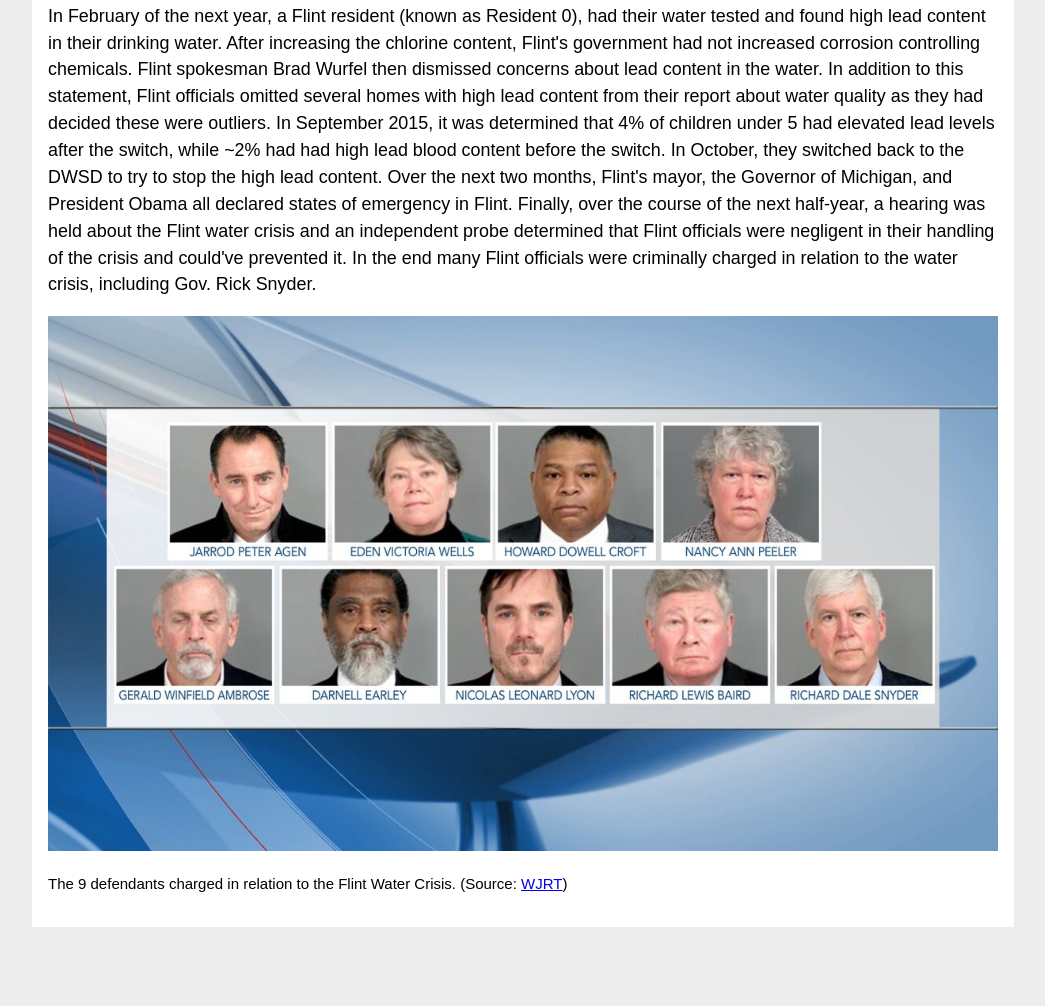
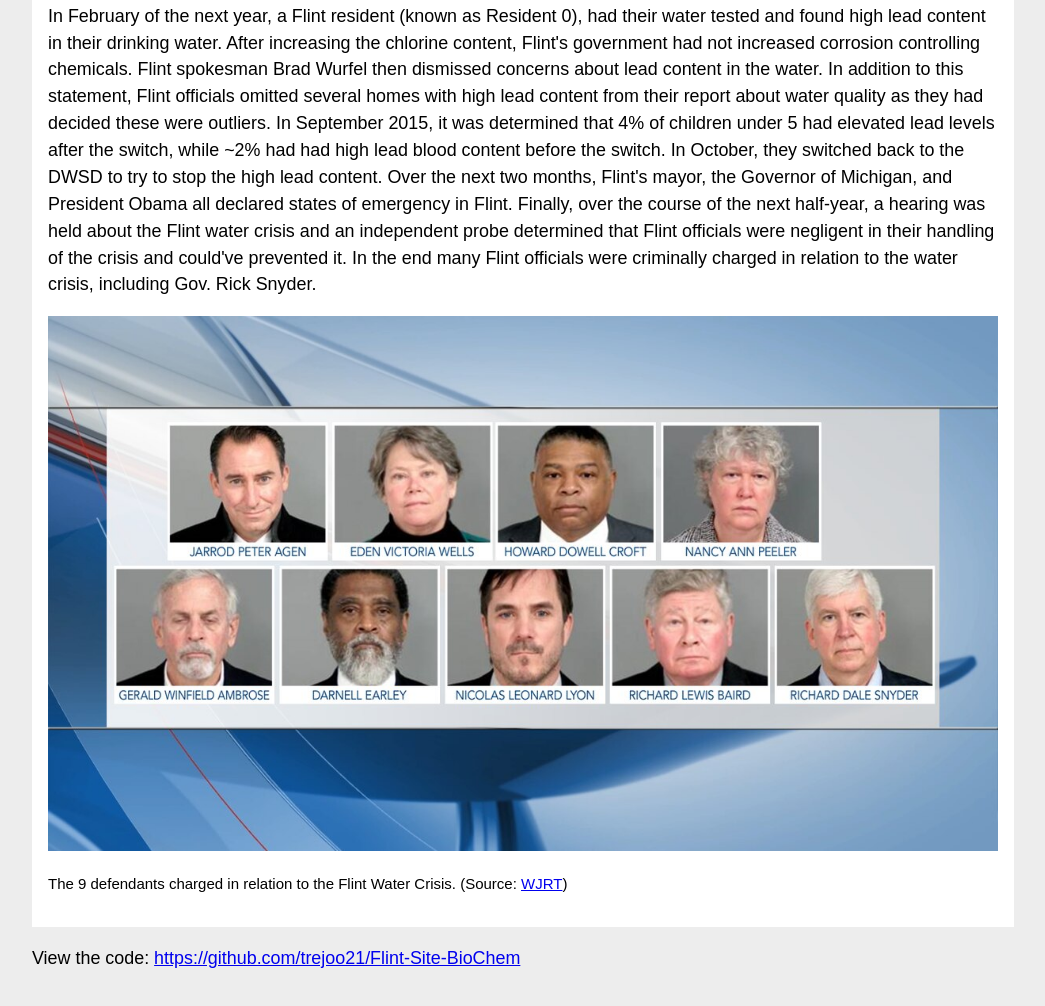
Before and after one commit to trejoo21/Flint-Site-BioChem, a plain HTML site: page index.html in a window 1280 px wide. Shown: the part 1192-2198 px from the top of the page, without its empty margins (128-1173 px from the left). Drawn offline with Linux system fonts and the light colour scheme; a script that the page names is missing.

Commit message:
Update index.html

```diff
--- a/index.html
+++ b/index.html
@@ -143,4 +143,5 @@ Image Checklist:
 </div>
 <script src="./script.js"></script>
 </body>
+<p>View the code: <a href='https://github.com/trejoo21/Flint-Site-BioChem'>https://github.com/trejoo21/Flint-Site-BioChem</a></p>
 </html>
```
